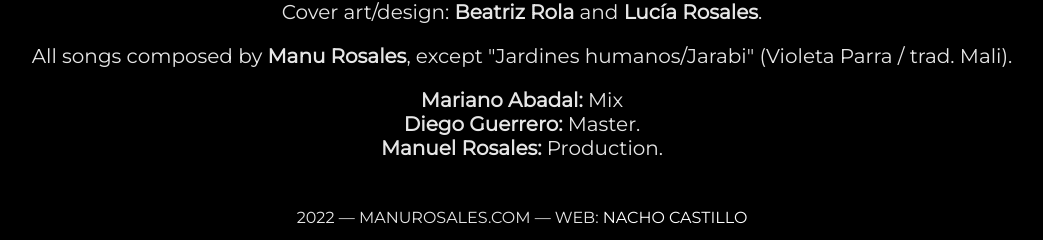
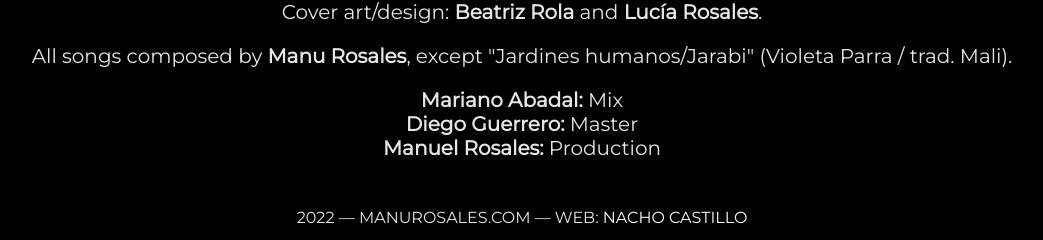
Before and after one commit to ManuRosales/manurosales.github.io, a Jekyll site: the page built from _projects/en/estrada.markdown, in a window 1280 px wide and 900 px high, scrolled down 1092 px. Shown: the part 657-897 px from the top of the window, without its empty margins (118-1161 px from the left). Built offline with Jekyll 4.4.1, drawn with Linux system fonts in a browser that asks for light colours; nearby versions of some CDN libraries; some web fonts are replaced.

Commit message:
Updated Estrada

```diff
--- a/_projects/en/estrada.markdown
+++ b/_projects/en/estrada.markdown
@@ -44,7 +44,7 @@
 - All songs composed by <span class="bold">Manu Rosales</span>, except "Jardines humanos/Jarabi"
   (Violeta Parra / trad. Mali).
 - <span class="bold">Mariano Abadal:</span> Mix<br /><span class="bold">Diego Guerrero:</span>
-  Master.<br /><span class="bold">Manuel Rosales:</span> Production.<br />
+  Master<br /><span class="bold">Manuel Rosales:</span> Production<br />
 altLang: "/projects/estrada"
 language: en
 layout: projects
```
